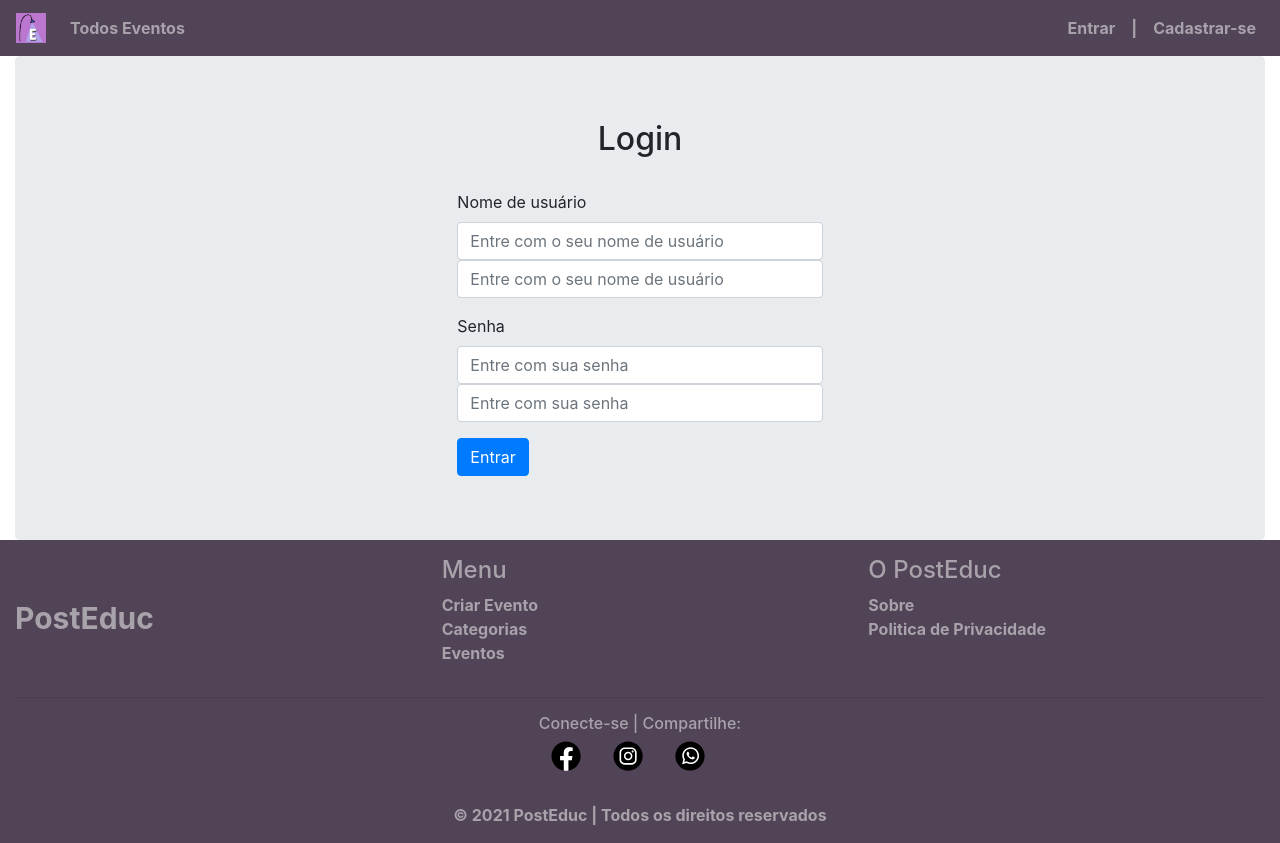
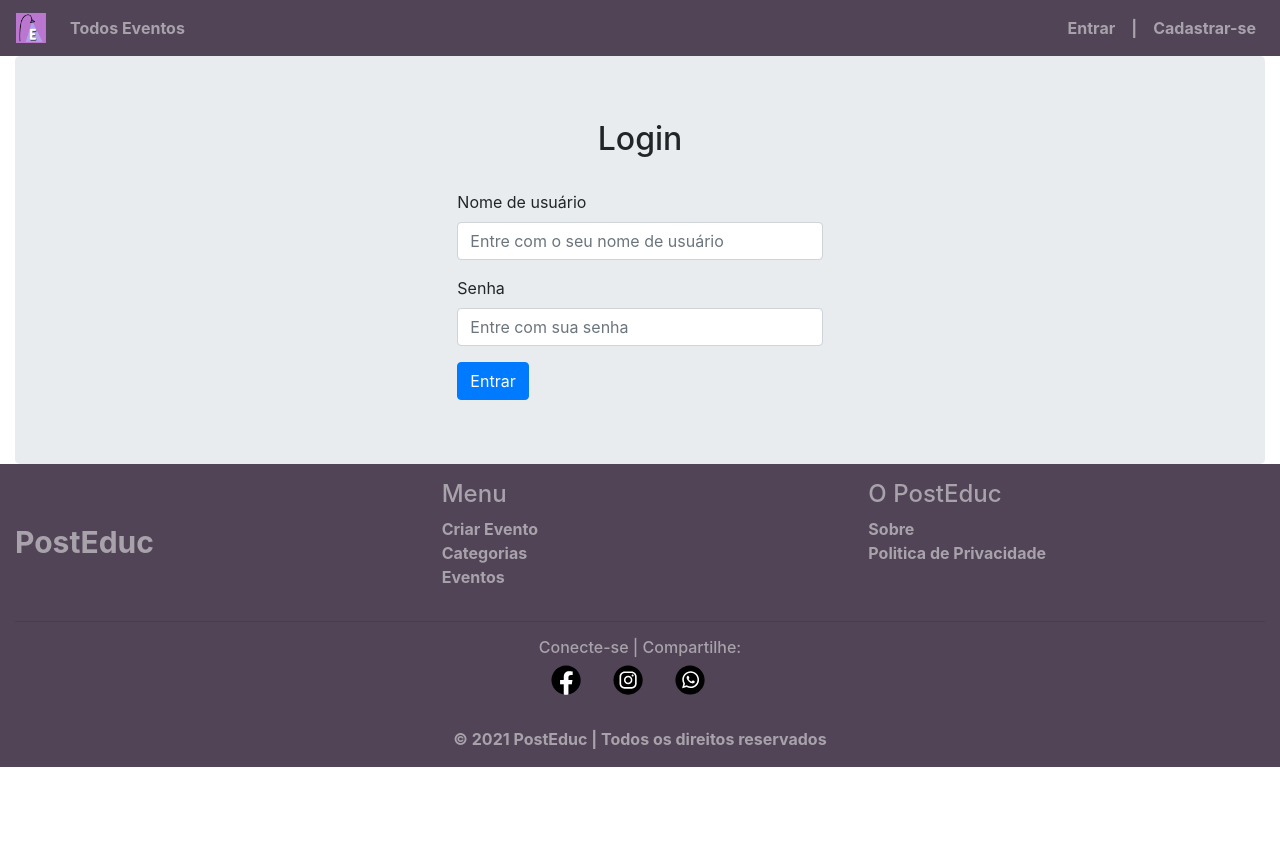
Before and after one commit to olivca/postEduc-1, a React (Create React App) app: page /Login in a window 1280 px wide. After the commit the page ends 800 px from the top, so only its background shows below. Built offline with nearby package versions, Linux system fonts and the light colour scheme.

Commit message:
Campos duplicados do formulario de login removidos

```diff
--- a/src/Componentes/Login/Login.js
+++ b/src/Componentes/Login/Login.js
@@ -82,13 +82,11 @@ class Login extends React.Component{
                             <Form.Group>
                                 <Form.Label>Nome de usuário</Form.Label>
                                 <Form.Control onChange={this.alteracao_user} type="text" id="nome_usuario" name="nome_usuario" placeholder="Entre com o seu nome de usuário" />
-                                <Form.Control  type="text" id="nome_usuario" name="nome_usuario" placeholder="Entre com o seu nome de usuário" />
                             </Form.Group>
 
                             <Form.Group>
                                 <Form.Label>Senha</Form.Label>
                                 <Form.Control onChange={this.alteracao_senha} type="password" id="senha" name="senha" placeholder="Entre com sua senha" />
-                                <Form.Control  type="password" id="senha" name="senha" placeholder="Entre com sua senha" />
                             </Form.Group>
 
                             <Button variant="primary" type="submit">Entrar</Button>
```
Also changed, not shown: 1 other file (tests, documents, lock files or other folders).
